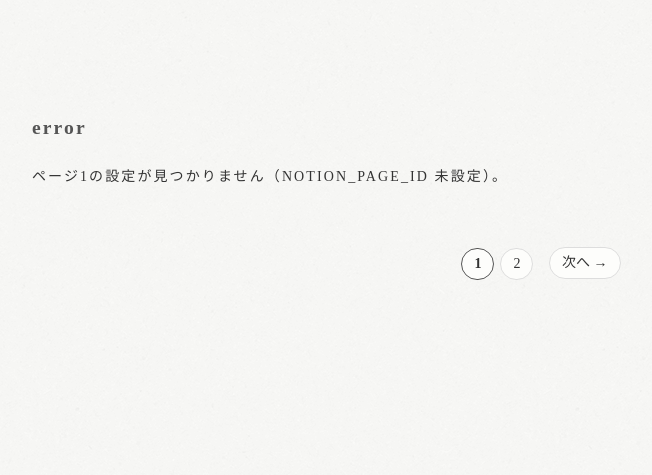
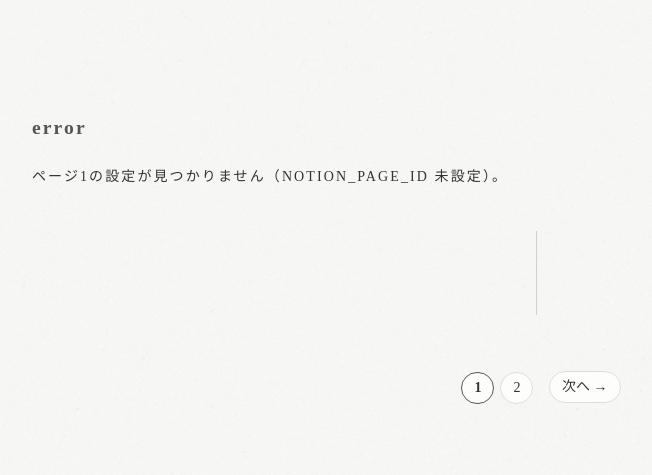
Before and after one commit to aaaaaso/flask-diary, a Flask app: page / in a window 1280 px wide. Shown: the top 475 px of the page, without its empty margins (104-756 px from the left). Run offline with Flask 3, Linux system fonts and the light colour scheme.

Commit message:
細い線を追加

```diff
--- a/static/style.css
+++ b/static/style.css
@@ -129,3 +129,19 @@
   letter-spacing: 0;
   box-sizing: border-box; /* padding込みでセンタリングが安定 */
 }
+
+/* 縦の区切り棒（最後のエントリとページャの間） */
+.diary-divider {
+  /* 細い1px線を中央に */
+  width: 0;                          /* 要素自体は幅0 */
+  height: 6em;                       /* ≒3行分（bodyの line-height:2.0 を前提） */
+  margin: 32px auto 24px;            /* 上下の余白で呼吸感 */
+  border-left: 1px solid rgba(0,0,0,.15); /* 細く、紙背景に馴染む色 */
+}
+
+/* 必要なら、長さを可変にしたいとき：行数を変えるだけでOK */
+:root { --divider-lines: 3; }        /* 3行ぶん相当 */
+.diary-divider { height: calc(var(--divider-lines) * 2em); }
+
+/* AOSと相性の良いわずかな演出（任意） */
+.diary-divider[data-aos="fade-up"] { will-change: transform, opacity; }
--- a/templates/index.html
+++ b/templates/index.html
@@ -56,6 +56,9 @@
     {% endfor %}
   </div>
 
+  <!-- 縦棒 -->
+  <div class="diary-divider" aria-hidden="true" data-aos="fade-up"></div>
+
   <!-- Pager: 最下部ナビゲーション（既存トンマナに合わせた最小UI） -->
   <div class="pager" data-aos="fade-up" aria-label="Pagination">
     {% if current_page > 1 %}
```
